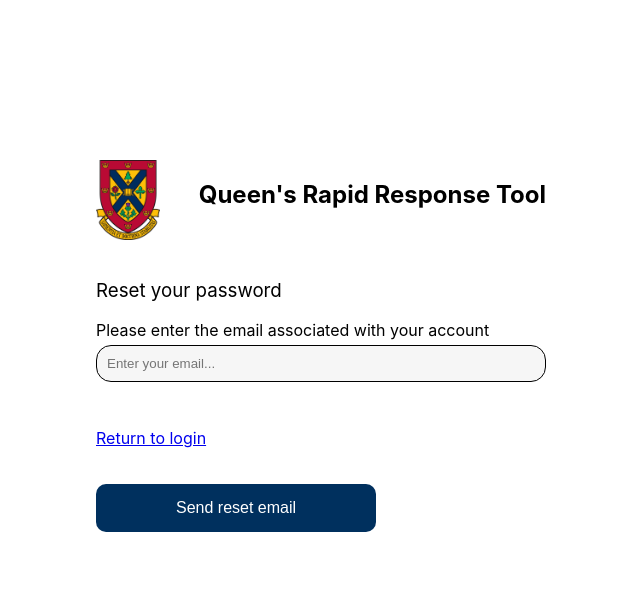
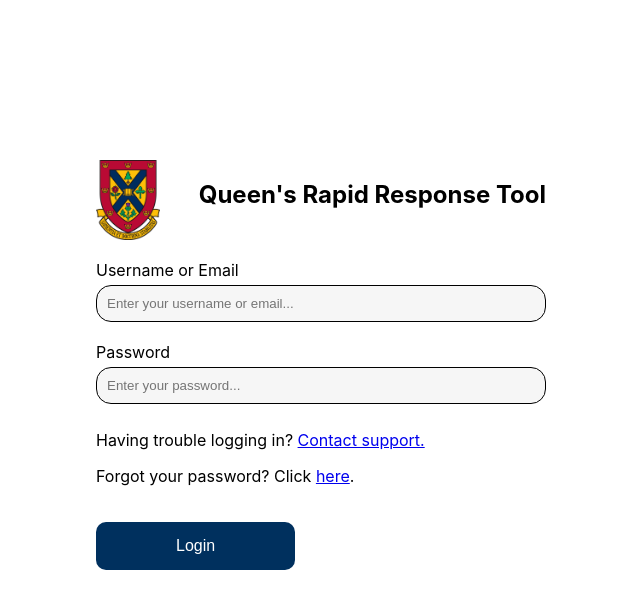
Before and after one commit to JustinGranof/cisc-498-final-project, a React (Create React App) app in the folder frontend/: page /login in a window 1280 px wide. Shown: the top 608 px of the page, without its empty margins (319-959 px from the left). Built offline with nearby package versions, Linux system fonts and the light colour scheme.

Commit message:
Started router auth

```diff
--- a/frontend/package.json
+++ b/frontend/package.json
@@ -8,6 +8,7 @@
     "@testing-library/user-event": "^13.5.0",
     "react": "^17.0.2",
     "react-dom": "^17.0.2",
+    "react-router-dom": "^6.2.2",
     "react-scripts": "5.0.0",
     "web-vitals": "^2.1.4"
   },
--- a/frontend/src/App.js
+++ b/frontend/src/App.js
@@ -1,11 +1,72 @@
-import logo from "./logo.svg";
 import "./App.css";
 import Login from "./routes/login/Login";
 import Reset from "./routes/login/Reset";
 
+// React Router imports
+import {
+  BrowserRouter as Router,
+  Navigate,
+  Route,
+  Routes,
+} from "react-router-dom";
+import React, { useEffect, useState } from "react";
+
+export function useAuthStatus() {
+  const [auth, setAuth] = useState(false);
+
+  // on mount
+  useEffect(() => {
+    // add listener for storage change
+    window.addEventListener("storage", checkAuth);
+
+    checkAuth();
+
+    return () => {
+      window.removeEventListener("storage", checkAuth);
+    };
+  }, []);
+
+  function checkAuth() {
+    // check local storage
+    const user = window.localStorage.getItem("user");
+    console.log(user);
+    if (!user || !user.token) return setAuth(false);
+    // user has token
+    // TODO check token with backend
+  }
+
+  // check user authentication status
+  // if no token, auth is false
+  // if token check with backend for result
+
+  return auth;
+}
+
 function App() {
-  return <Reset />;
-  return <Login />;
+  const auth = useAuthStatus();
+
+  console.log(auth);
+
+  // component did mount
+  useEffect(() => {}, []);
+
+  return (
+    <Router>
+      {!auth ? (
+        /* Login Flow */
+        <>
+          <Routes>
+            <Route path="/login" element={<Login />} />
+            <Route path="/reset-password" element={<Reset />} />
+            <Route path="*" element={<Navigate to="/login" />} />
+          </Routes>
+        </>
+      ) : (
+        /* App Flow*/
+        <></>
+      )}
+    </Router>
+  );
 }
 
 export default App;
```
Also changed, not shown: 1 other file (tests, documents, lock files or other folders).
